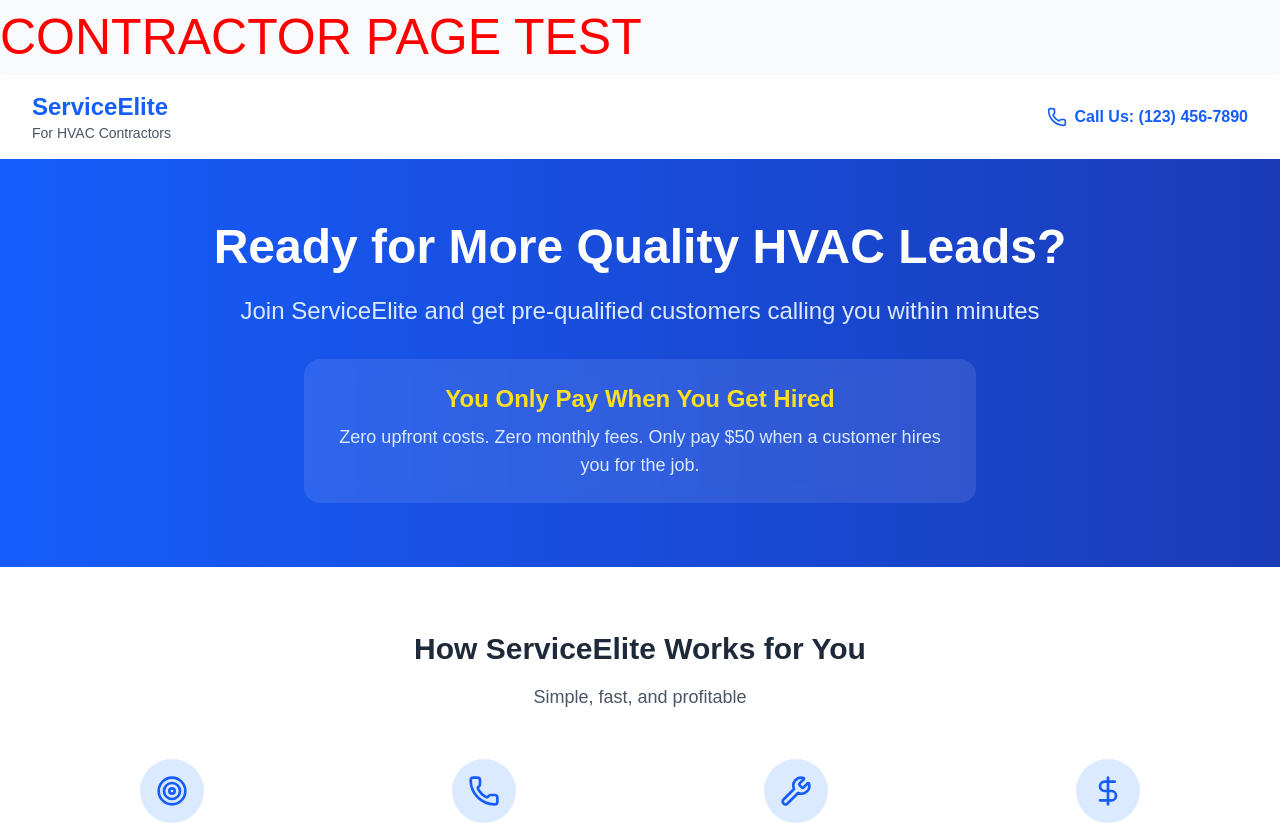
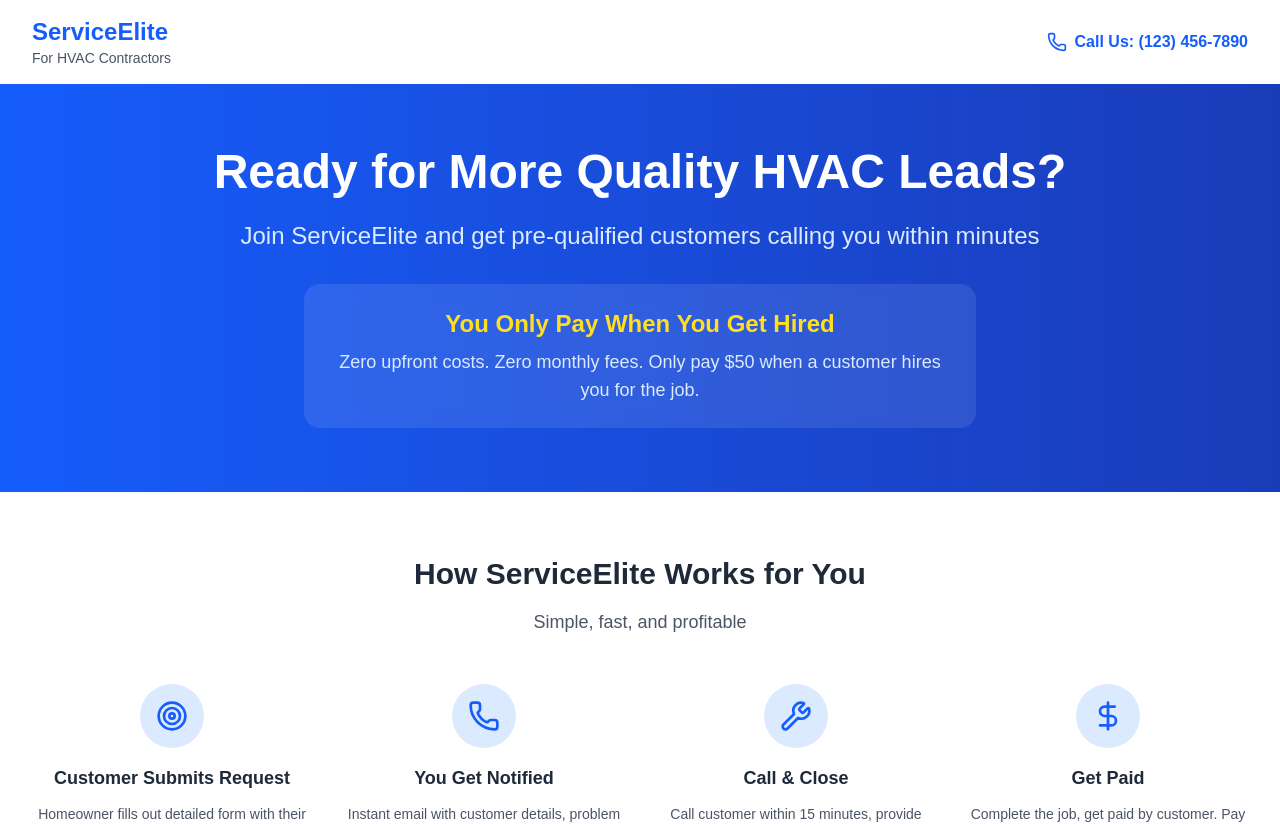
Before and after one commit to NPierce1798/QuickQuote, a Next.js app: page /contractor in a window 1280 px wide. Shown: the top 824 px of the page. Built offline with nearby package versions, Linux system fonts and the light colour scheme; no server answers.

Commit message:
added form check

```diff
--- a/src/app/contractor/page.jsx
+++ b/src/app/contractor/page.jsx
@@ -99,7 +99,7 @@ export default function ContractorPage() {
 
     return (
         <div className="min-h-screen bg-gray-50">
-      <h1 style={{color: 'red', fontSize: '50px'}}>CONTRACTOR PAGE TEST</h1>
+
         <Header />
 
         {/* Hero Section */}
--- a/src/app/page.js
+++ b/src/app/page.js
@@ -85,6 +85,11 @@ export default function HomePage() {
   };
 
   const handleSubmit = async (e) => {
+    const valueMissing = Object.values(formData).every(value => value == '');
+    if (valueMissing) {
+      console.log("! Missing value in form !")
+      return
+    }
     e.preventDefault();
     // TODO: Add your API call here
     console.log('Form submitted:', formData);
```
Lines whose indentation alone changed are shown as unchanged.
